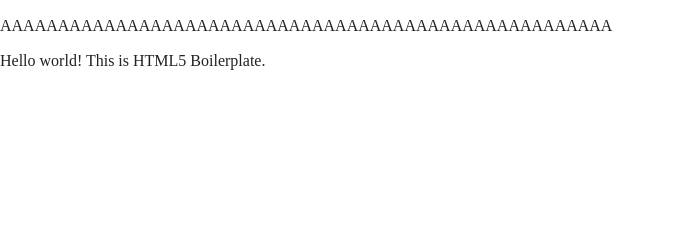
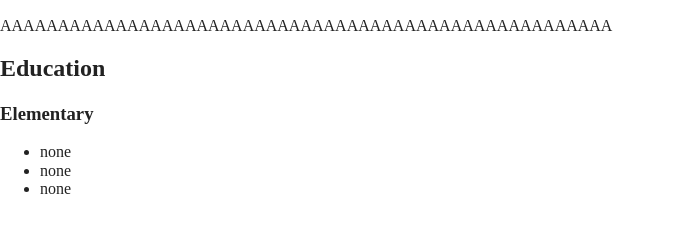
Before and after one commit to LeoAethereus/2-1-2022-class, a website built with Parcel: page index.html in a window 1280 px wide. Shown: the part 110-342 px from the top of the page, without its empty margins (0-674 px from the left). Built offline with nearby package versions, Linux system fonts and the light colour scheme.

Commit message:
more changes

```diff
--- a/index.html
+++ b/index.html
@@ -25,13 +25,24 @@
 <body>
 <header>
   <div>
-    <h1> Saulomon John</h1>
-    <h2>About</h2>
-  </div>
-  <p>AAAAAAAAAAAAAAAAAAAAAAAAAAAAAAAAAAAAAAAAAAAAAAAAAAAAA</p>
+      <h1> Saulomon John</h1>
+      <h2>About</h2>
+    </div>
+    <p>AAAAAAAAAAAAAAAAAAAAAAAAAAAAAAAAAAAAAAAAAAAAAAAAAAAAA</p>
   </header>
+  <main></main>
+    <section>
+      <h2>Education
+        <h3> Elementary</h3>
+        <ul>
+          <li> none</li>
+          <li> none</li>
+          <li>none</li>
+        </ul>
+      </h2>
+    </section>
   <!-- Add your site or application content here -->
-  <p>Hello world! This is HTML5 Boilerplate.</p>
+
   <script src="js/vendor/modernizr-3.11.2.min.js"></script>
   <script src="js/plugins.js"></script>
   <script src="js/main.js"></script>
```
